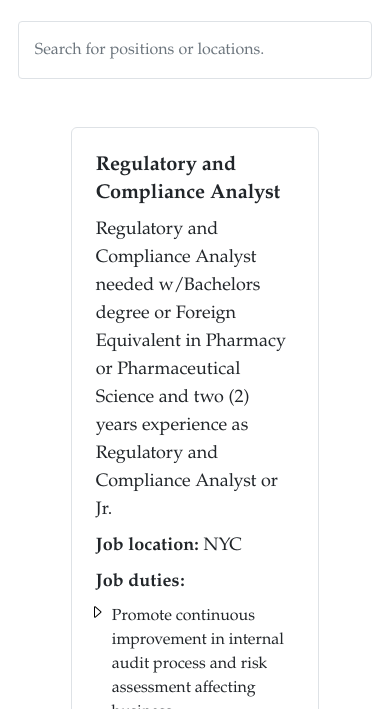
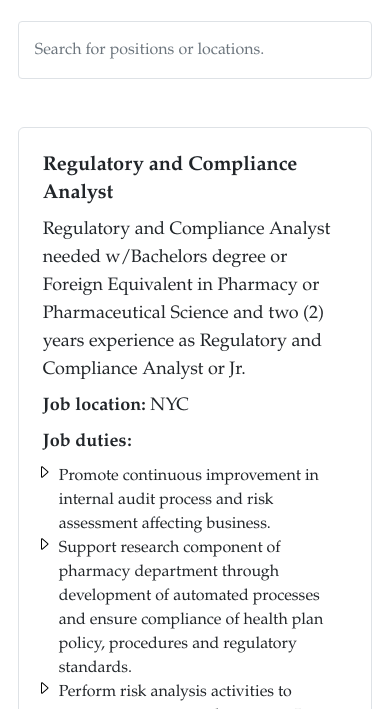
Before and after one commit to gspmrx/8thavenuepharmacy, a website: page careers.html in a window 390 px wide. Shown: the part 135-844 px from the top of the page. Drawn offline with nearby package versions, Linux system fonts and the light colour scheme.

Commit message:
Fixed Careers mobile view

```diff
--- a/careers.html
+++ b/careers.html
@@ -66,7 +66,7 @@
           " id="myInput" onkeyup="myFunction()" placeholder="Search for positions or locations." />
         </div>
 
-        <div id="jobs" class="flex flex-col mx-auto gap-4 mt-4 mb-16 max-w-[80%]"></div>
+        <div id="jobs" class="flex flex-col mx-auto gap-4 mt-4 mb-16 w-full md:max-w-[80%]"></div>
 
         <div class="text-xl m-8 min-h-[200px] text-center text-gray-700" id="nojobs">No job openings! Please check back later.</div>
     </section>
@@ -137,7 +137,7 @@
     </footer>
 
     <template id="jobposting">
-        <div class="mx-4 p-4 border rounded-md job flex flex-col gap-2">
+        <div class="mx-2 p-4 border rounded-md job flex flex-col gap-2">
             <h3 class="text-xl font-semibold title"></h3>
             <p class="text-lg desc"></p>
             <h4 class="text-lg"><span class="font-semibold">Job location:</span> <span class="text-md location"></span></h4>
@@ -221,7 +221,7 @@
                     `;
 
                         const div = document.createElement('div');
-                        div.classList.add('mx-4', 'p-4', 'border', 'rounded-md', 'bg-gray-100');
+                        div.classList.add('mx-2', 'p-4', 'border', 'rounded-md');
                         div.innerHTML = template;
                         job.duties.forEach(duty => {
                             const li = document.createElement('li');
```
Also changed, not shown: styles/styles.css.
